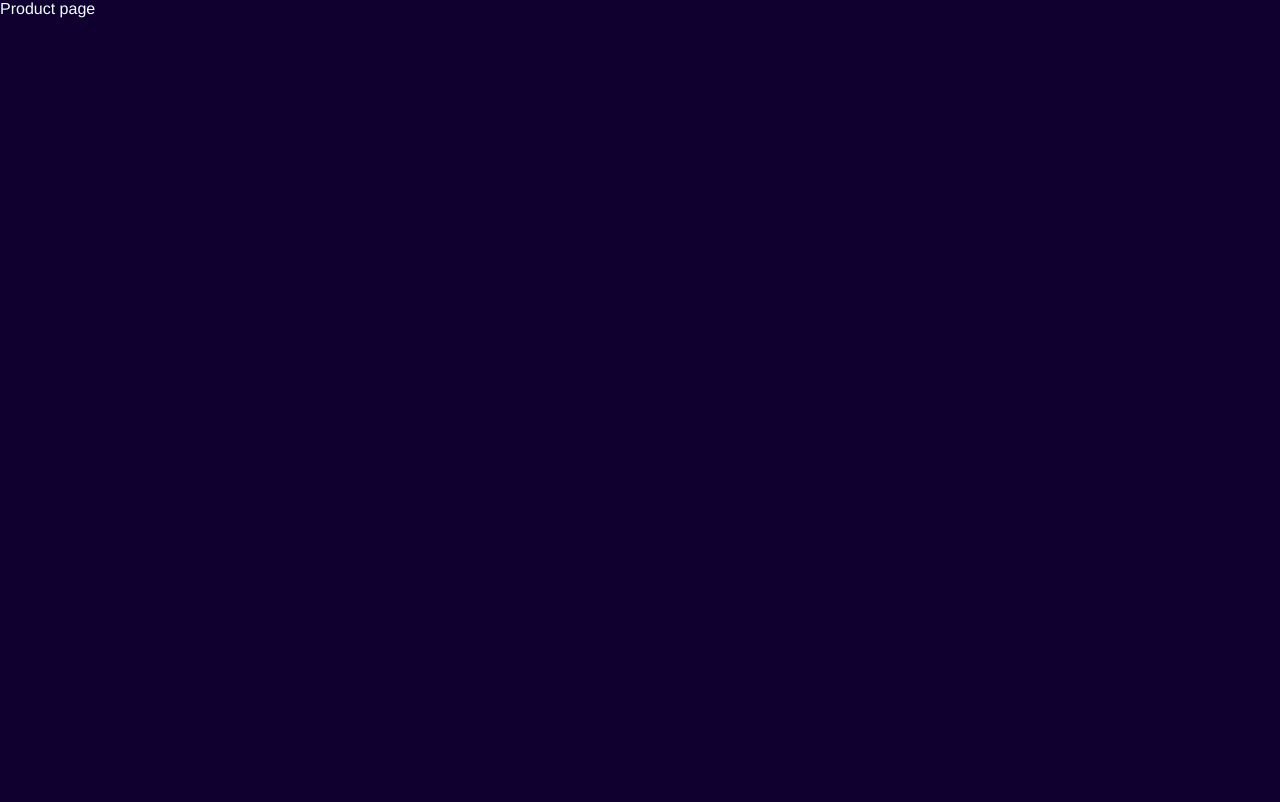
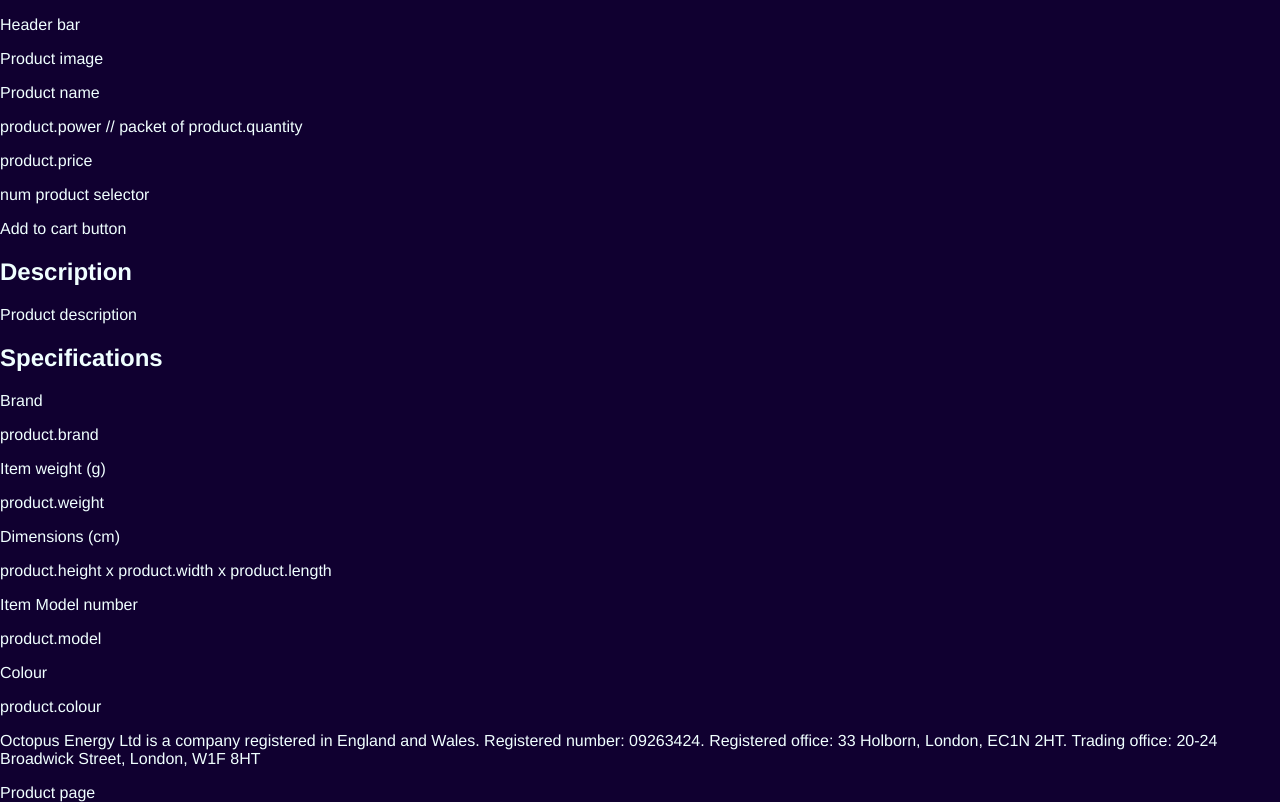
Before and after one commit to Jabzilla/octopus-takehome, a Next.js app in the folder client/: page /product in a window 1280 px wide. Built offline with nearby package versions, Linux system fonts and the light colour scheme; a web font is replaced by a local one.

Commit message:
Created skeleton of the app and added test

```diff
--- a/client/pages/product.tsx
+++ b/client/pages/product.tsx
@@ -1,3 +1,47 @@
 export default function Product() {
-  return <div>Product page</div>;
+  return <div>
+    <p>Header bar</p>
+    <section>
+    <p>Product image</p>
+    <p>Product name</p>
+    <p>product.power // packet of product.quantity</p>
+    <div>
+    <p>product.price</p>
+    <p>num product selector</p>
+    </div>
+    <p>Add to cart button</p>
+    </section>
+
+    <section>
+      <h2>Description</h2>
+      <p>Product description</p>
+    </section>
+
+    <section>
+      <h2>Specifications</h2>
+      <div>
+        <p>Brand</p>
+        <p>product.brand</p>
+        <p>Item weight (g)</p>
+        <p>product.weight</p>
+        <p>Dimensions (cm)</p>
+        {/*TODO: clarify if below is width x length or length x width
+        */}
+        <p>product.height x product.width x product.length</p>
+        <p>Item Model number</p>
+        <p>product.model</p>
+        <p>Colour</p>
+        <p>product.colour</p>
+      </div>
+
+    </section>
+
+    <section>
+      <p>Octopus Energy Ltd is a company registered in England and Wales. Registered number: 09263424. Registered office: 33 Holborn, London, EC1N 2HT. Trading office: 20-24 Broadwick Street, London, W1F 8HT</p>
+    </section>
+
+
+
+
+    Product page</div>;
 }
```
Also changed, not shown: 1 other file (tests, documents, lock files or other folders).
